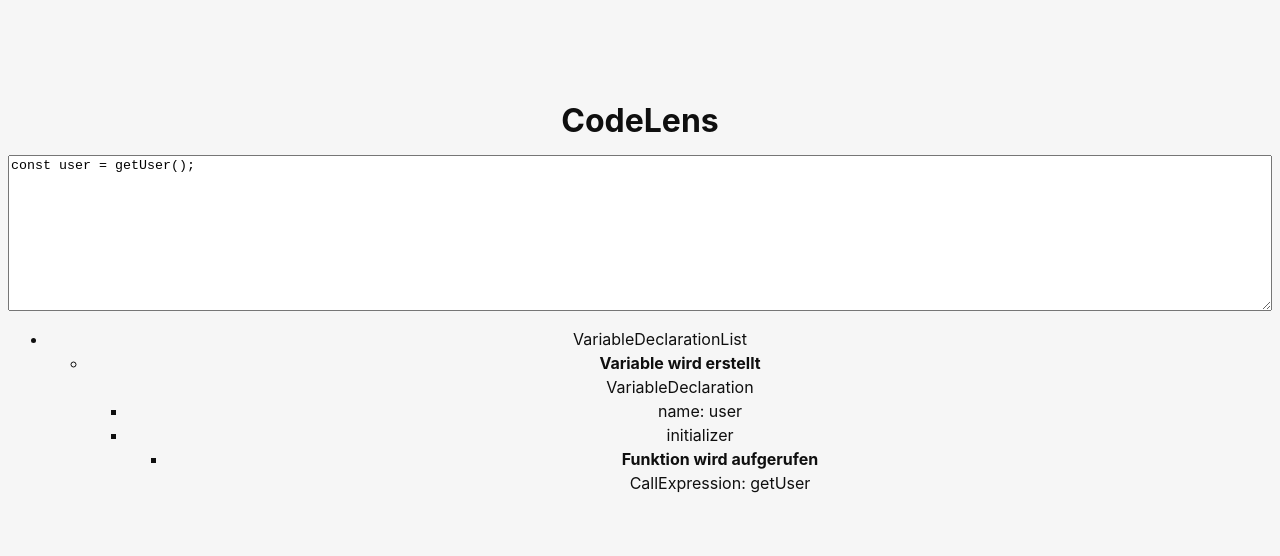
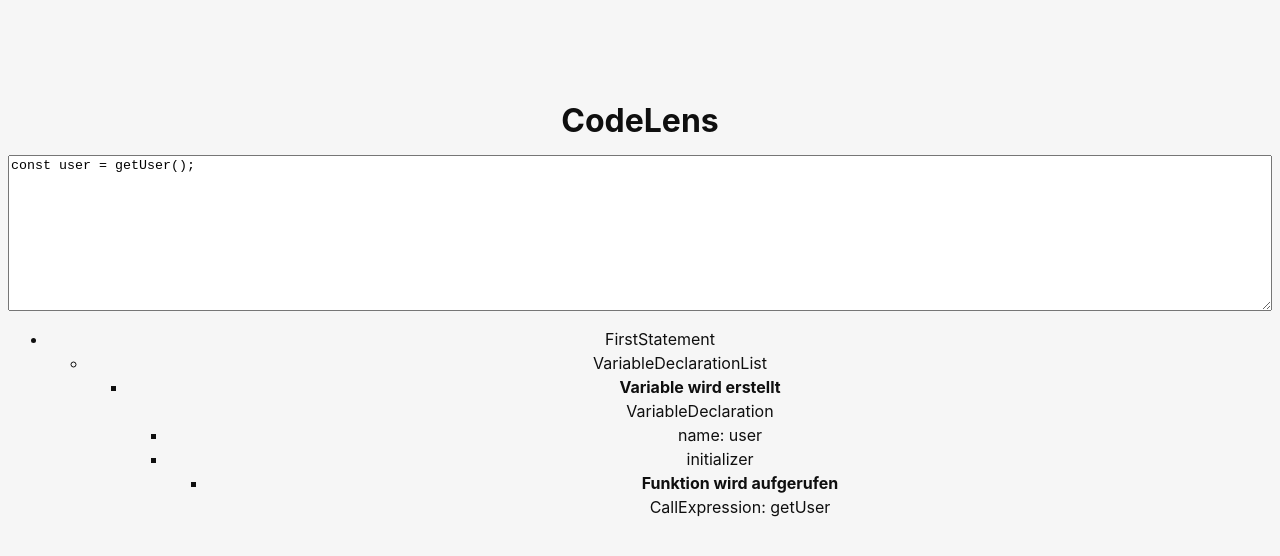
Before and after one commit to PascalNoel-02/CodeLens, a React (Vite) app: page / in a window 1280 px wide. Shown: the top 556 px of the page. Built offline with nearby package versions, Linux system fonts and the light colour scheme.

Commit message:
Improve relevant AST node selection

```diff
--- a/src/App.tsx
+++ b/src/App.tsx
@@ -1,6 +1,6 @@
 import { useState } from "react";
 import { explainNode, type Explanation } from "./analysis/explainNode";
-import { findNodeAtPosition, parseCode } from "./analysis/parseCode";
+import { findNodeAtPosition, findRelevantStatement, parseCode } from "./analysis/parseCode";
 import { AnalysisView } from "./components/AnalysisView";
 import { CodeInput } from "./components/CodeInput";
 import "./App.css";
@@ -10,14 +10,14 @@ const EXAMPLE_CODE = "const user = getUser();\n";
 function App() {
   const [code, setCode] = useState(EXAMPLE_CODE);
   const [explanation, setExplanation] = useState<Explanation | null>(() =>
-    explainNode(findNodeAtPosition(parseCode(EXAMPLE_CODE), 0)),
+    explainNode(findRelevantStatement(findNodeAtPosition(parseCode(EXAMPLE_CODE), 0))),
   );
 
   function analyze(newCode: string, cursorPosition: number) {
     setCode(newCode);
     const sourceFile = parseCode(newCode);
     const node = findNodeAtPosition(sourceFile, cursorPosition);
-    setExplanation(explainNode(node));
+    setExplanation(explainNode(findRelevantStatement(node)));
   }
 
   return (
--- a/src/analysis/parseCode.ts
+++ b/src/analysis/parseCode.ts
@@ -19,3 +19,23 @@ export function findNodeAtPosition(sourceFile: ts.SourceFile, position: number):
 
   return findInChildren(sourceFile);
 }
+
+// Walks up from a specific AST node to the nearest enclosing statement or
+// declaration that is more useful to explain to the user than the raw node
+// under the cursor (e.g. the whole `const user = getUser();` instead of just
+// the `getUser` identifier).
+export function findRelevantStatement(node: ts.Node): ts.Node {
+  let current: ts.Node | undefined = node;
+  while (current && !ts.isSourceFile(current)) {
+    if (
+      ts.isVariableStatement(current) ||
+      ts.isExpressionStatement(current) ||
+      ts.isReturnStatement(current) ||
+      ts.isFunctionDeclaration(current)
+    ) {
+      return current;
+    }
+    current = current.parent;
+  }
+  return node;
+}
```
Also changed, not shown: 1 other file (tests, documents, lock files or other folders).
